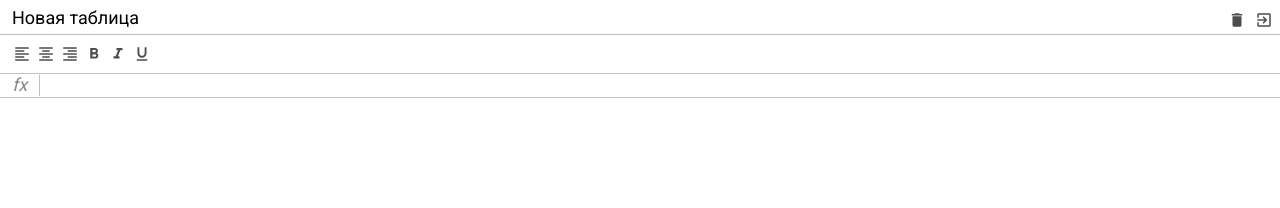
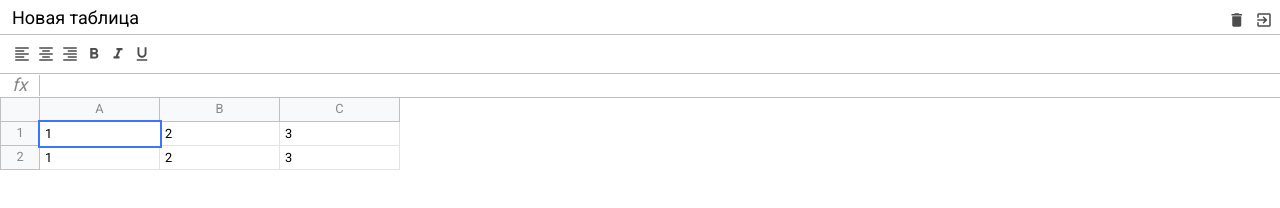
Before and after one commit to VladKalachev/js-excel, a website built with webpack: page src/index.html in a window 1280 px wide. Built offline with nearby package versions, Linux system fonts and the light colour scheme.

Commit message:
addign style table

```diff
--- a/src/index.html
+++ b/src/index.html
@@ -6,7 +6,7 @@
     <link rel="shortcut icon" href="favicon.ico" type="image/x-icon">
     <link href="https://fonts.googleapis.com/icon?family=Material+Icons"
       rel="stylesheet">
-    <title>Pure JavaScript Excel</title>
+    <title>Excel</title>
 </head>
 <body>
     <div id="app" class="container">
@@ -53,6 +53,49 @@
             </div>
 
             <div class="excel__table">
+                    <div class="row">
+                        <div class="row-info">
+
+                        </div>
+
+                        <div class="row-data">
+                            <div class="column">
+                                A
+                            </div>
+                            <div class="column">
+                                B
+                            </div>
+                            <div class="column">
+                                C
+                            </div>
+                        </div>
+                    </div>
+
+                    <div class="row">
+                        <div class="row-info">
+                            1
+                        </div>
+
+                        <div class="row-data">
+                           <div class="cell selected" contenteditable>1</div>
+                           <div class="cell" contenteditable>2</div>
+                           <div class="cell" contenteditable>3</div>
+                        </div>
+                    </div>
+
+                    <div class="row">
+                        <div class="row-info">
+                            2
+                        </div>
+
+                        <div class="row-data">
+                           <div class="cell" contenteditable>1</div>
+                           <div class="cell" contenteditable>2</div>
+                           <div class="cell" contenteditable>3</div>
+                        </div>
+                    </div>
+
+
 
             </div>
 
--- a/src/scss/_variables.scss
+++ b/src/scss/_variables.scss
@@ -2,4 +2,6 @@ $header-height: 34px;
 $toolbar-height: 40px;
 $formula-height: 24px;
 $info-cell-width: 40px;
+$row-height: 24px;
+$cell-width: 120px;
 $border-color: #c0c0c0;
--- a/src/scss/index.scss
+++ b/src/scss/index.scss
@@ -20,4 +20,7 @@ body {
 .excel {
     position: relative;
     color: #888;
+    height: 100%;
+    max-width: 100%;
+    font-size: .8rem;
 }
--- a/src/scss/table.scss
+++ b/src/scss/table.scss
@@ -1,6 +1,63 @@
 @import "variables";
 @import "mixins";
 
-.excel__table{
+.excel__table {
+    position: absolute;
+    left: 0;
+    right: 0;
+    top: $header-height + $toolbar-height + $formula-height;
+    overflow-x: auto;
+    padding-bottom: 2px;
 
+    .row {
+        display: flex;
+        flex-direction: row;
+        min-height: 20px;
+        height: $row-height;
+    }
+    .row-info {
+        display: flex;
+        justify-content: center;
+        align-items: center;
+        min-width: $info-cell-width;
+        height: 100%;
+        border: 1px solid $border-color;
+        background: #f8f9fa;
+        border-top: none;
+    }
+    .row-data {
+        display: flex;
+    }
+
+    .column {
+        display: flex;
+        justify-content: center;
+        align-items: center;
+        background: #f8f9fa;
+        min-width: 40px;
+        width: $cell-width;
+        border: 1px solid $border-color;
+        border-top: 0;
+        border-left: 0;
+        height: 100%;
+    }
+
+    .cell {
+        min-width: 40px;
+        padding: 5px;
+        width: $cell-width;
+        height: 100%;
+        border: 1px solid #e2e3e3;
+        border-top: 0;
+        border-left: 0;
+        color: #000;
+        white-space: nowrap;
+        outline: none;
+
+        &.selected {
+            border: none;
+            outline: 2px solid #3c74ff;
+            z-index: 2;
+        }
+    }
 }
```
